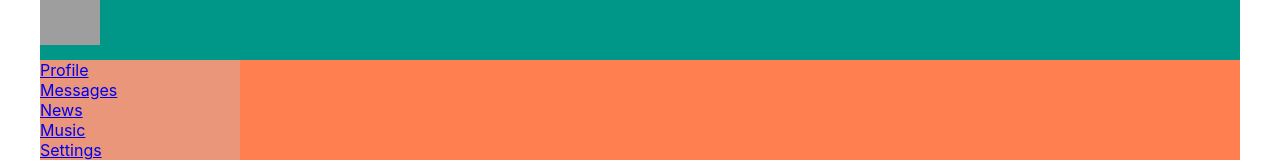
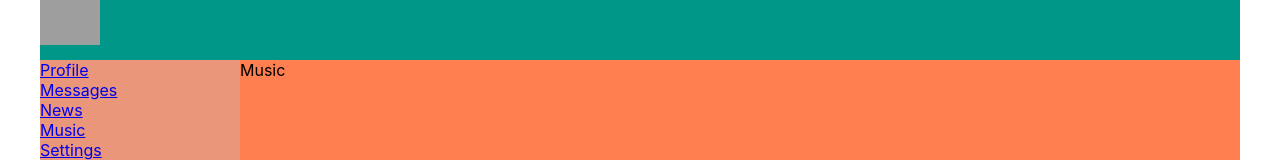
Before and after one commit to Kliapwnz/newStepSamuray, a React (Create React App) app: page /music in a window 1280 px wide. Shown: the top 162 px of the page. Built offline with nearby package versions, Linux system fonts and the light colour scheme; grey boxes are pictures that could not be loaded.

Commit message:
create music.tsx

```diff
--- a/src/App.tsx
+++ b/src/App.tsx
@@ -6,6 +6,7 @@ import {Profile} from "./components/Profile/Profile";
 import {Dialogs} from "./components/Dialogs/Dialogs";
 import {Route, Routes} from "react-router-dom";
 import {News} from "./components/News/News";
+import {Music} from "./components/Music/Music";
 
 
 const App = () => {
@@ -20,6 +21,7 @@ const App = () => {
                     <Route path={"/dialogs"} element={<Dialogs/>}/>
                     <Route path={"/profile"} element={<Profile/>}/>
                     <Route path={"/news"} element={<News/>}/>
+                    <Route path={"/music"} element={<Music/>}/>
                 </Routes>
 
 
--- /dev/null
+++ b/src/components/Music/Music.tsx
@@ -0,0 +1,3 @@
+export const Music= () => {
+    return <div>Music</div>
+}
```
